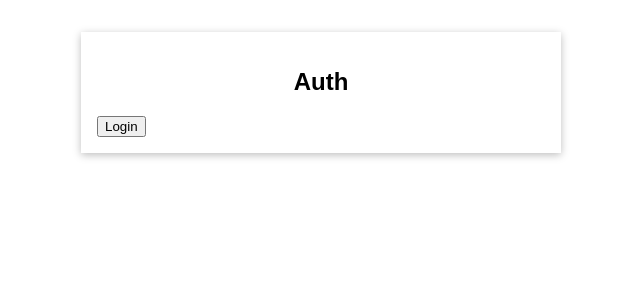
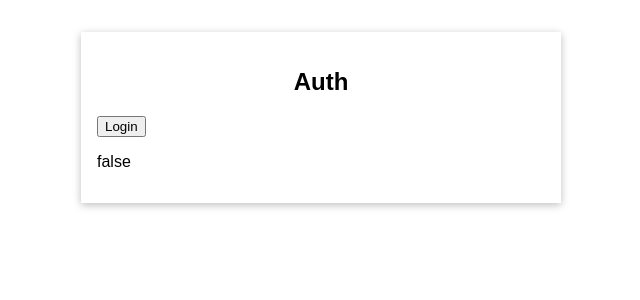
Before and after one commit to rpalvair/vue-formation, a Vue app in the folder vuex-01-starting-setup/: page / in a window 1280 px wide. Shown: the top 300 px of the page, without its empty margins (319-959 px from the left). Built offline with nearby package versions, Linux system fonts and the light colour scheme.

Commit message:
feat : Access rootState from a module

```diff
--- a/vuex-01-starting-setup/src/components/UserAuth.vue
+++ b/vuex-01-starting-setup/src/components/UserAuth.vue
@@ -1,6 +1,9 @@
 <template>
   <button v-if="!isAuth" @click="login">Login</button>
   <button v-else @click="logout">Logout</button>
+  <p>
+    {{ isTestAuth }}
+  </p>
 </template>
 
 <script>
@@ -17,6 +20,9 @@ export default {
     isAuth() {
       return this.$store.getters.userIsAuthenticated;
     },
+    isTestAuth() {
+      return this.$store.getters.testAuth;
+    },
   },
 };
 </script>
--- a/vuex-01-starting-setup/src/counterModule.js
+++ b/vuex-01-starting-setup/src/counterModule.js
@@ -11,6 +11,7 @@ const counterModule = {
             state.counter++
         },
         increase(state, payload) {
+            console.log("state", state)
             console.log("increase with payload", payload)
             state.counter += payload.value
         },
@@ -41,6 +42,10 @@ const counterModule = {
             }
             return finalCounter
         },
+        testAuth(state, getters, rootState, rootGetters) {
+            console.log(state,getters,rootGetters)
+            return rootState.isLoggedIn
+        }
     }
 }
 
```
